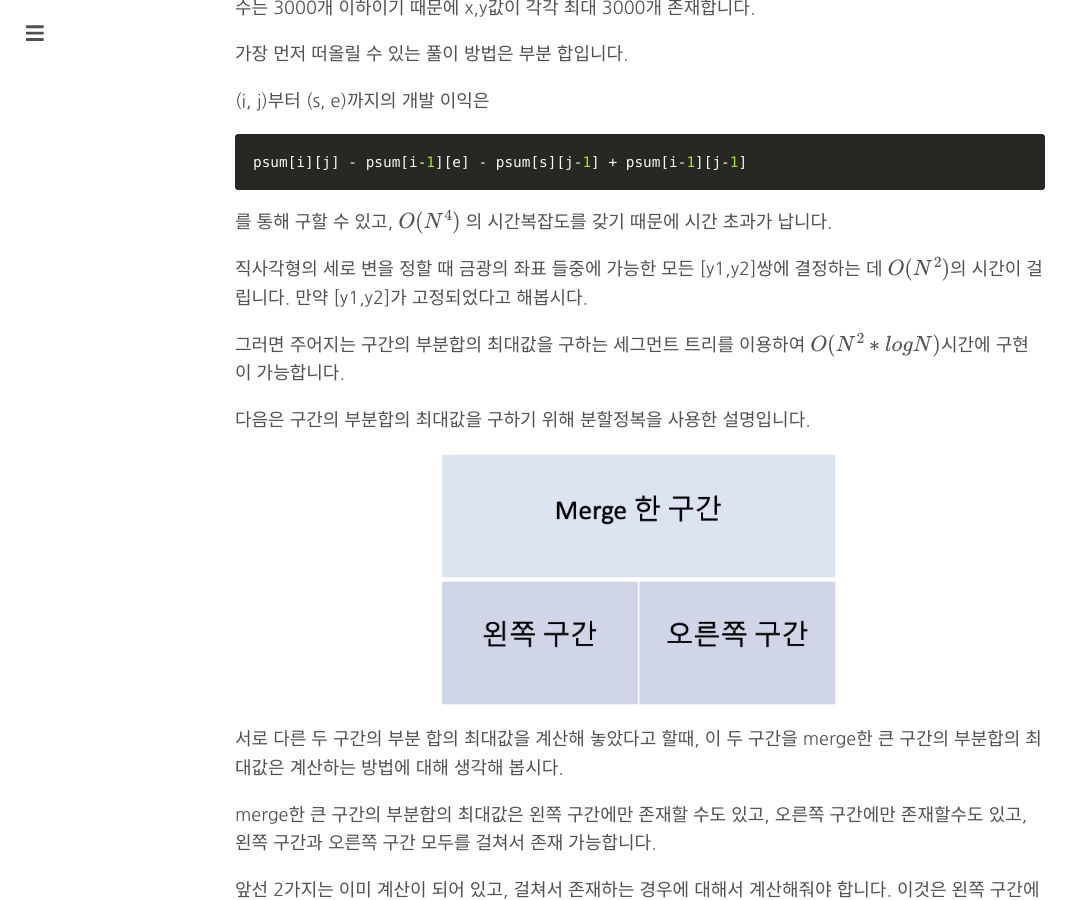
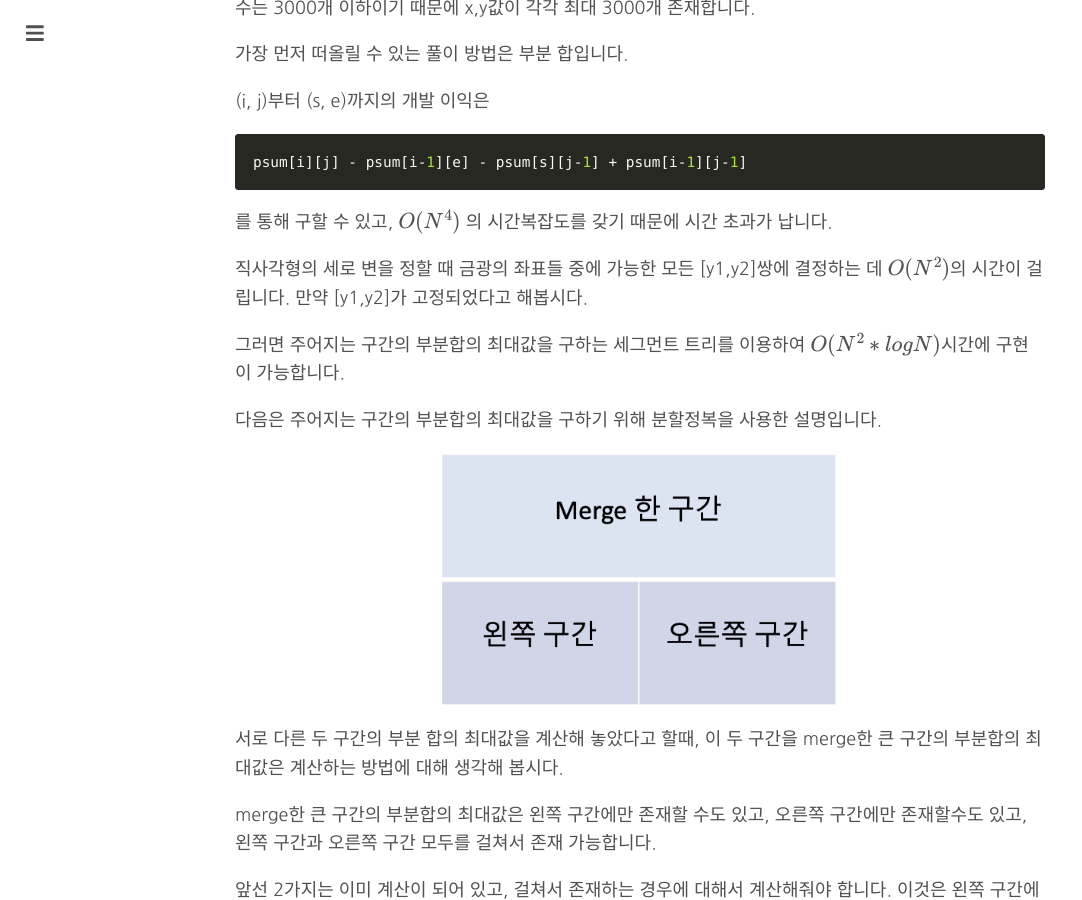
Before and after one commit to changhyeonnam/changhyeonnam.github.io, a Jekyll site: the page built from _posts/2021/2021-11-06-segment_tree_hard_version.md, in a window 1280 px wide and 900 px high, scrolled down 6537 px. Shown: the whole window, without its empty margins (0-1082 px from the left). Built offline with Jekyll 4.4.1, drawn with Linux system fonts in a browser that asks for light colours; nearby versions of some CDN libraries; formulas are drawn with MathJax 3; comment, search, counter and statistics services are not loaded.

Commit message:
Update 2021-11-06-segment_tree_hard_version.md

```diff
--- a/_posts/2021/2021-11-06-segment_tree_hard_version.md
+++ b/_posts/2021/2021-11-06-segment_tree_hard_version.md
@@ -369,11 +369,11 @@ psum[i][j] - psum[i-1][e] - psum[s][j-1] + psum[i-1][j-1]
 
 를 통해 구할 수 있고, $O(N^4)$ 의 시간복잡도를 갖기 때문에 시간 초과가 납니다.
 
-직사각형의 세로 변을 정할 때 금광의 좌표 들중에 가능한 모든 [y1,y2]쌍에 결정하는 데 $O(N^2)$의 시간이 걸립니다. 만약 [y1,y2]가 고정되었다고 해봅시다.
+직사각형의 세로 변을 정할 때 금광의 좌표들 중에 가능한 모든 [y1,y2]쌍에 결정하는 데 $O(N^2)$의 시간이 걸립니다. 만약 [y1,y2]가 고정되었다고 해봅시다.
 
 그러면 주어지는 구간의 부분합의 최대값을 구하는 세그먼트 트리를 이용하여 $O(N^2*logN)$시간에 구현이 가능합니다.
 
-다음은 구간의 부분합의 최대값을 구하기 위해 분할정복을 사용한 설명입니다.
+다음은 주어지는 구간의 부분합의 최대값을 구하기 위해 분할정복을 사용한 설명입니다.
 
 <div class="center">
   <figure>
```
